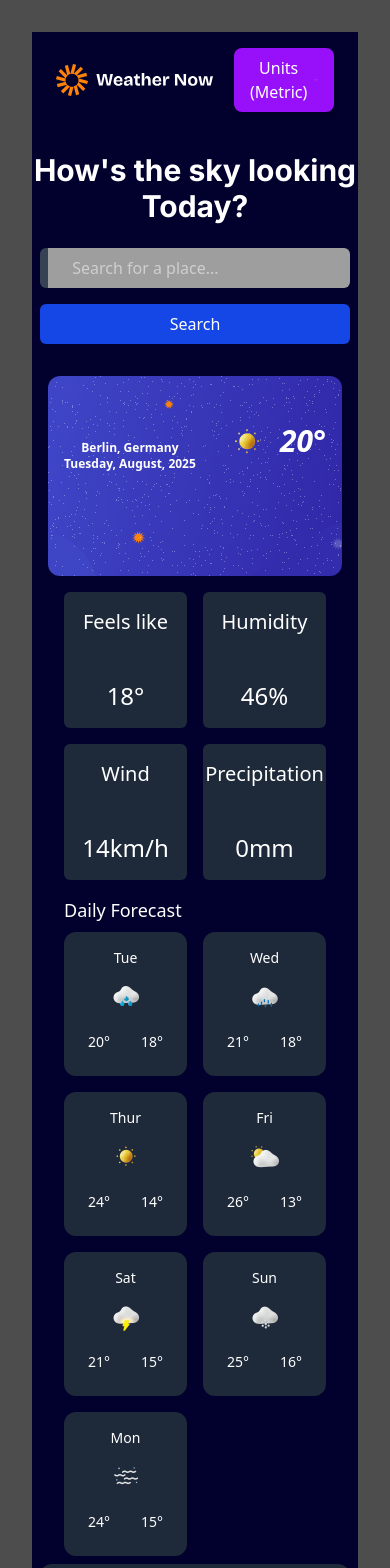
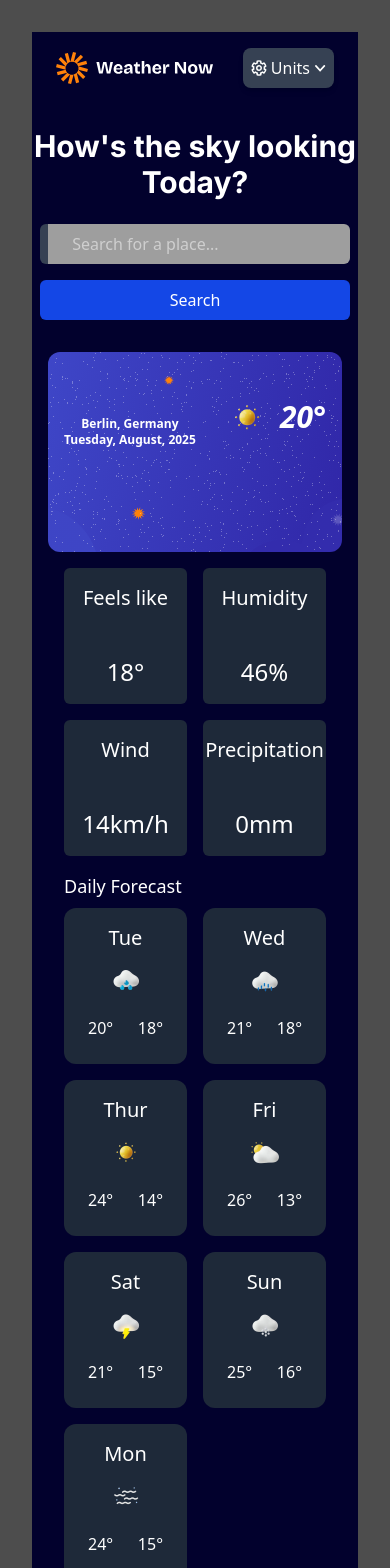
Before and after one commit to Watyekele/Weather_App_Solution, a React (Vite) app: page / in a window 390 px wide. Shown: the top 1568 px of the page. Built offline with nearby package versions, Linux system fonts and the light colour scheme; grey boxes are pictures that could not be loaded.

Commit message:
Worked on the responsivity of the dropdown menu

```diff
--- a/src/assets/Components/Forecast.jsx
+++ b/src/assets/Components/Forecast.jsx
@@ -10,15 +10,15 @@ export default function Forecast() {
                  transition-transform duration-300 hover:scale-105 min-w-[80px] "
     >
       {/* Day */}
-      <p className="text-sm sm:text-base">{Data.day}</p>
+      <p className="text-xl sm:text-base">{Data.day}</p>
 
       {/* Weather icon */}
       <img src={Data.img} alt="" className="w-10 sm:w-12 md:w-14 my-2" />
 
       {/* Temperatures evenly spaced */}
       <article className="flex justify-between w-full gap-4 min-w-20 p-2">
-        <p className="text-sm sm:text-base">{Data.Tempmorning}</p>
-        <p className="text-sm sm:text-base">{Data.Tempevening}</p>
+        <p className="text-md sm:text-base">{Data.Tempmorning}</p>
+        <p className="text-md sm:text-base">{Data.Tempevening}</p>
       </article>
     </div>
   ));
--- a/src/assets/Components/UnitsDropdown.jsx
+++ b/src/assets/Components/UnitsDropdown.jsx
@@ -1,5 +1,4 @@
-import { useState } from "react";
-import { ChevronDown } from "lucide-react";
+import { useState, useEffect, useRef } from "react";
 
 export default function UnitsDropdown() {
   const [open, setOpen] = useState(false);
@@ -10,35 +9,61 @@ export default function UnitsDropdown() {
     precipitation: "Millimeters (mm)",
   });
 
+  const dropdownRef = useRef(null); // reference for detecting outside clicks
+
   const toggleDropdown = () => setOpen(!open);
 
   const handleSelect = (key, value) => {
     setSettings({ ...settings, [key]: value });
   };
 
+  // 🟢 Close dropdown when clicking outside (desktop or mobile)
+  useEffect(() => {
+    const handleClickOutside = (event) => {
+      if (dropdownRef.current && !dropdownRef.current.contains(event.target)) {
+        setOpen(false);
+      }
+    };
+
+    document.addEventListener("mousedown", handleClickOutside);
+    document.addEventListener("touchstart", handleClickOutside); // for mobile
+
+    return () => {
+      document.removeEventListener("mousedown", handleClickOutside);
+      document.removeEventListener("touchstart", handleClickOutside);
+    };
+  }, []);
+
   return (
-    <div className="relative inline-block text-left">
-      {/* Units Button (stays the same UI) */}
+    <div ref={dropdownRef} className="relative inline-block text-left">
+      {/* 🔘 Units Button */}
       <button
         onClick={toggleDropdown}
-        className="flex items-center gap-2 bg-purple-600 text-white px-4 py-2 rounded-lg shadow-md hover:bg-purple-700 transition max-w-[100px]"
+        className="flex items-center gap-1 sm:gap-2 bg-gray-700 text-white
+                   px-2 sm:px-3 py-2 rounded-lg shadow-md hover:bg-gray-600
+                   transition min-w-[60px] sm:min-w-[80px]"
       >
-        Units ({system === "metric" ? "Metric" : "Imperial"})
-        <ChevronDown size={18} />
+        <img src="../icon-units.svg" className="w-4 sm:w-5" alt="" />
+        Units
+        <img src="../icon-dropdown.svg" alt="" className="w-3 sm:w-4" />
       </button>
 
-      {/* Dropdown */}
+      {/* 🟣 Dropdown Menu */}
       {open && (
-        <div className="absolute mt-2 w-64 bg-[#1E1E2F] text-white rounded-xl shadow-lg border border-purple-600 z-50">
-          <div className="p-4">
+        <div
+          className="absolute mt-2 w-60 sm:w-64 bg-[#1E1E2F] text-white
+                     rounded-xl shadow-lg border border-purple-600 z-50
+                     max-h-[80vh] overflow-y-auto"
+        >
+          <div className="p-3 sm:p-4 text-sm sm:text-base">
             {/* Switch Mode */}
-            <p className="font-semibold mb-3">
+            <p className="font-semibold mb-3 text-center sm:text-left">
               Switch to {system === "metric" ? "Imperial" : "Metric"}
             </p>
 
             {/* Temperature */}
             <div className="mb-3">
-              <p className="text-sm text-gray-400">Temperature</p>
+              <p className="text-xs sm:text-sm text-gray-400">Temperature</p>
               <div
                 onClick={() => handleSelect("temperature", "Celsius (°C)")}
                 className={`p-2 rounded-md cursor-pointer ${
@@ -63,7 +88,7 @@ export default function UnitsDropdown() {
 
             {/* Wind Speed */}
             <div className="mb-3">
-              <p className="text-sm text-gray-400">Wind Speed</p>
+              <p className="text-xs sm:text-sm text-gray-400">Wind Speed</p>
               <div
                 onClick={() => handleSelect("wind", "km/h")}
                 className={`p-2 rounded-md cursor-pointer ${
@@ -88,7 +113,7 @@ export default function UnitsDropdown() {
 
             {/* Precipitation */}
             <div>
-              <p className="text-sm text-gray-400">Precipitation</p>
+              <p className="text-xs sm:text-sm text-gray-400">Precipitation</p>
               <div
                 onClick={() =>
                   handleSelect("precipitation", "Millimeters (mm)")
```
